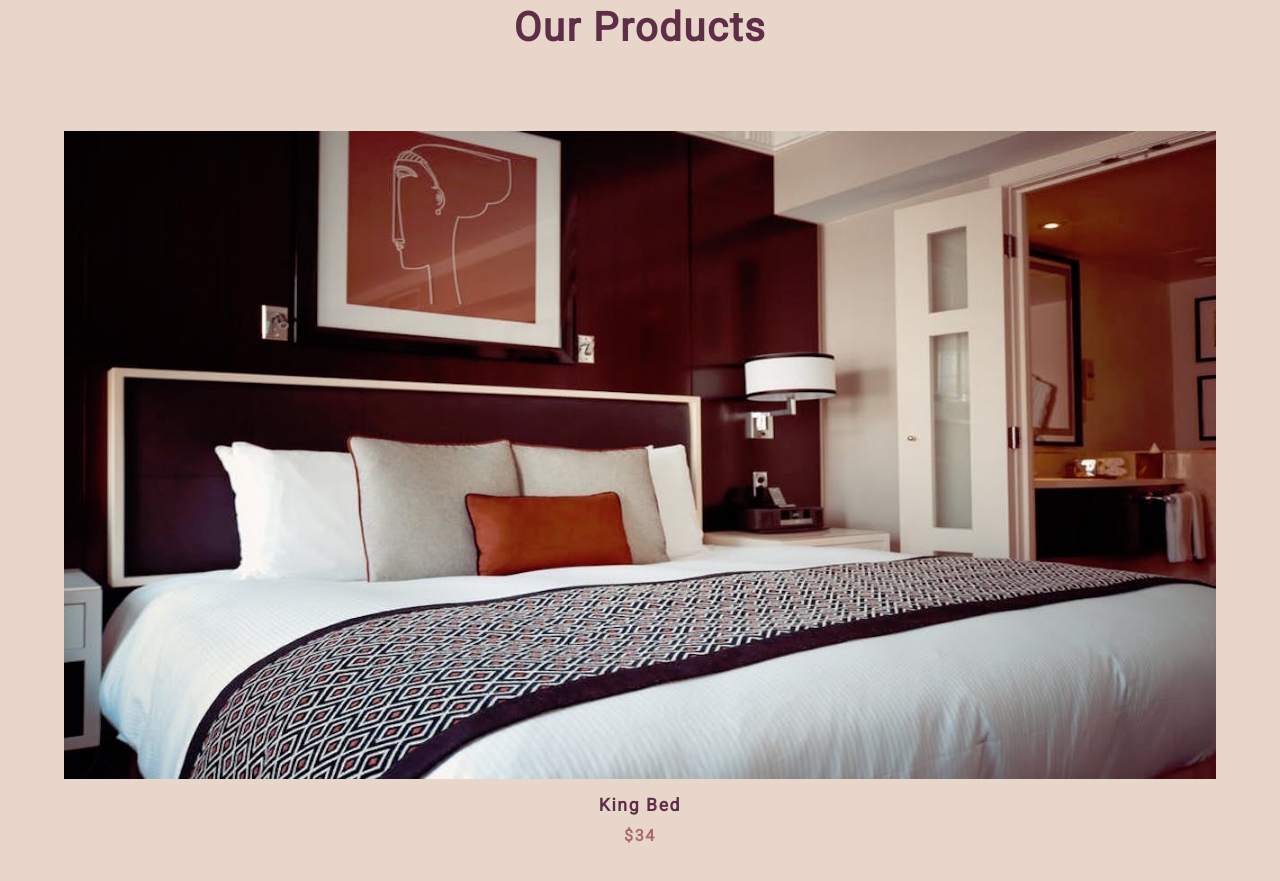
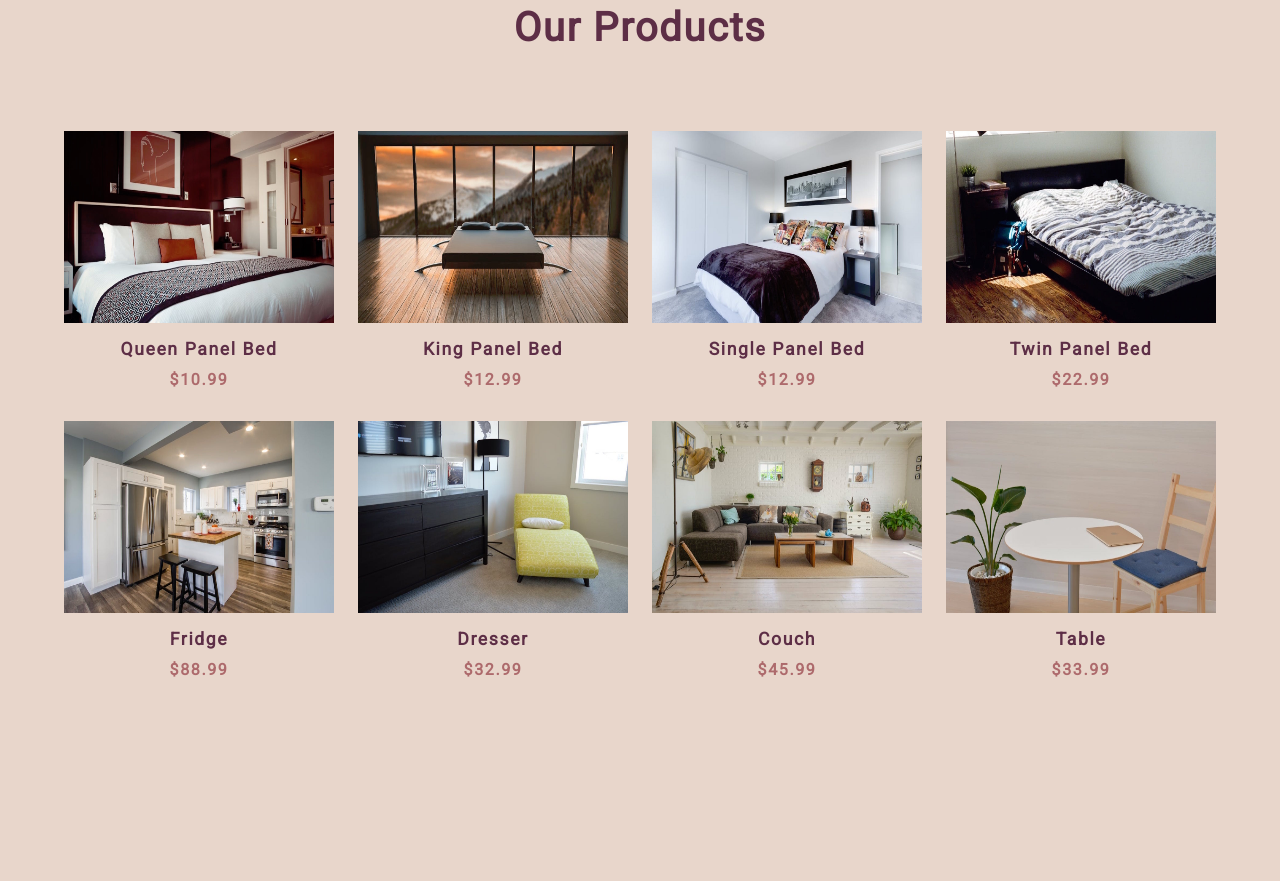
Before and after one commit to 3dd3r/kiwix-home-store, a plain HTML site: page index.html in a window 1280 px wide. Shown: the part 860-1741 px from the top of the page. After the commit the page ends 1603 px from the top, so only its background shows below. Drawn offline with Linux system fonts and the light colour scheme.

Commit message:
modified files

```diff
--- a/app.js
+++ b/app.js
@@ -17,34 +17,62 @@ let cart = [];
 class Products {
     async getProducts() {
         try {
-            const result = await fetch("products.json");
+            let result = await fetch("products.json");
             let data = await result.json();
+
             let products = data.items;
             products = products.map(item => {
-                const {title, price} = item.fields;
-                const {id} = item.sys;
-                const {image} = item.fields.image.file.url;
-                return {id, title, price, image}
+                const { id } = item.sys;
+                const { title, price } = item.fields;
+                const image = item.fields.image.fields.file.url;
+                return { id, title, price, image }
             })
+            return products
         } catch (error) {
             console.log(error);
         }
     }
 }
-
-
 // display Products
-class UI { }
+class UI {
+    displayProduct(products) {
+        let result = '';
+        products.forEach(product => {
+            result += `
+            <!-- Single Product -->
+      <article class="product">
+        <div class="img-container">
+          <img class="product-img" src=${product.image} alt="">
+          <button class="bag-btn" data-id=${product.id}>
+            <i class="fas fa-cart-plus"></i>
+            Add to Cart
+          </button>
+        </div>
+        <h3>${product.title}</h3>
+        <h4>$${product.price}</h4>
+      </article>
+      <!-- End of single product -->
+            `;
+        });
+        productsDom.innerHTML = result;
+    }
+}
 
 // local Storage
-class Storage { }
+class Storage {
+    static saveProducts(products) {
+        localStorage.setItem("products", JSON.stringify(products));
+    }
+}
 
 document.addEventListener("DOMContentLoaded", () => {
     const ui = new UI();
     const products = new Products();
 
     // get all products
-    products.getProducts().then((value) => {
-        console.log(value);
-    })
+    products.getProducts().then(products => {
+
+        ui.displayProduct(products)
+        Storage.saveProducts(products)
+    });
 });
--- a/products.json
+++ b/products.json
@@ -5,7 +5,7 @@
       "fields": {
         "title": "queen panel bed",
         "price": 10.99,
-        "image": { "fields": { "file": { "url": "./images/product-1.jpeg" } } }
+        "image": { "fields": { "file": { "url": "./imgs/product-1.jpeg" } } }
       }
     },
     {
@@ -13,7 +13,7 @@
       "fields": {
         "title": "king panel bed",
         "price": 12.99,
-        "image": { "fields": { "file": { "url": "./images/product-2.jpeg" } } }
+        "image": { "fields": { "file": { "url": "./imgs/product-2.jpeg" } } }
       }
     },
     {
@@ -21,7 +21,7 @@
       "fields": {
         "title": "single panel bed",
         "price": 12.99,
-        "image": { "fields": { "file": { "url": "./images/product-3.jpeg" } } }
+        "image": { "fields": { "file": { "url": "./imgs/product-3.jpeg" } } }
       }
     },
     {
@@ -29,7 +29,7 @@
       "fields": {
         "title": "twin panel bed",
         "price": 22.99,
-        "image": { "fields": { "file": { "url": "./images/product-4.jpeg" } } }
+        "image": { "fields": { "file": { "url": "./imgs/product-4.jpeg" } } }
       }
     },
     {
@@ -37,7 +37,7 @@
       "fields": {
         "title": "fridge",
         "price": 88.99,
-        "image": { "fields": { "file": { "url": "./images/product-5.jpeg" } } }
+        "image": { "fields": { "file": { "url": "./imgs/product-5.jpeg" } } }
       }
     },
     {
@@ -45,7 +45,7 @@
       "fields": {
         "title": "dresser",
         "price": 32.99,
-        "image": { "fields": { "file": { "url": "./images/product-6.jpeg" } } }
+        "image": { "fields": { "file": { "url": "./imgs/product-6.jpeg" } } }
       }
     },
     {
@@ -53,7 +53,7 @@
       "fields": {
         "title": "couch",
         "price": 45.99,
-        "image": { "fields": { "file": { "url": "./images/product-7.jpeg" } } }
+        "image": { "fields": { "file": { "url": "./imgs/product-7.jpeg" } } }
       }
     },
     {
@@ -61,7 +61,7 @@
       "fields": {
         "title": "table",
         "price": 33.99,
-        "image": { "fields": { "file": { "url": "./images/product-8.jpeg" } } }
+        "image": { "fields": { "file": { "url": "./imgs/product-8.jpeg" } } }
       }
     }
   ]
--- a/style.css
+++ b/style.css
@@ -7,7 +7,7 @@
     --mainMauve: #5d2e46;
     --lastColor: #b58db6;
     --mainSpacing: 0.1rem;
-    --mainTransition: all 0.3s linear;
+    --mainTransition: all .3s linear;
   }
 
   * {
@@ -85,7 +85,7 @@
   background: #3434346b;
   display: inline-block;
   padding: 2rem 10rem;
-  color: #e8d6cb;
+  color: var(--primaryColor);
 }
 .banner-title {
   font-weight: lighter;
@@ -138,11 +138,11 @@
   overflow: hidden;
 }
 .bag-btn {
-  color: var(--mainPink);
+  color: var(--mainMauve);
+  background: var(--primaryColor);
   position: absolute;
   top: 70%;
   right: 0;
-  background: var(--mainPenny);
   border: none;
   text-transform: uppercase;
   padding: 0.5rem 0.75rem;
@@ -154,6 +154,8 @@
 }
 .bag-btn:hover {
   color: var(--primaryColor);
+  background: var(--mainMauve);
+  text-shadow: .7px .7px var(--mainPenny);
 }
 .fa-cart-plus {
   margin-right: 0.5rem;
@@ -168,7 +170,8 @@
   transition: var(--mainTransition);
 }
 .img-container:hover .product-img {
-  opacity: 0.5;
+
+  opacity: .5;
 }
 
 .product h3 {
```
Also changed, not shown: imgs/product-2.jpeg (added), imgs/product-3.jpeg (added), imgs/product-4.jpeg (added).
